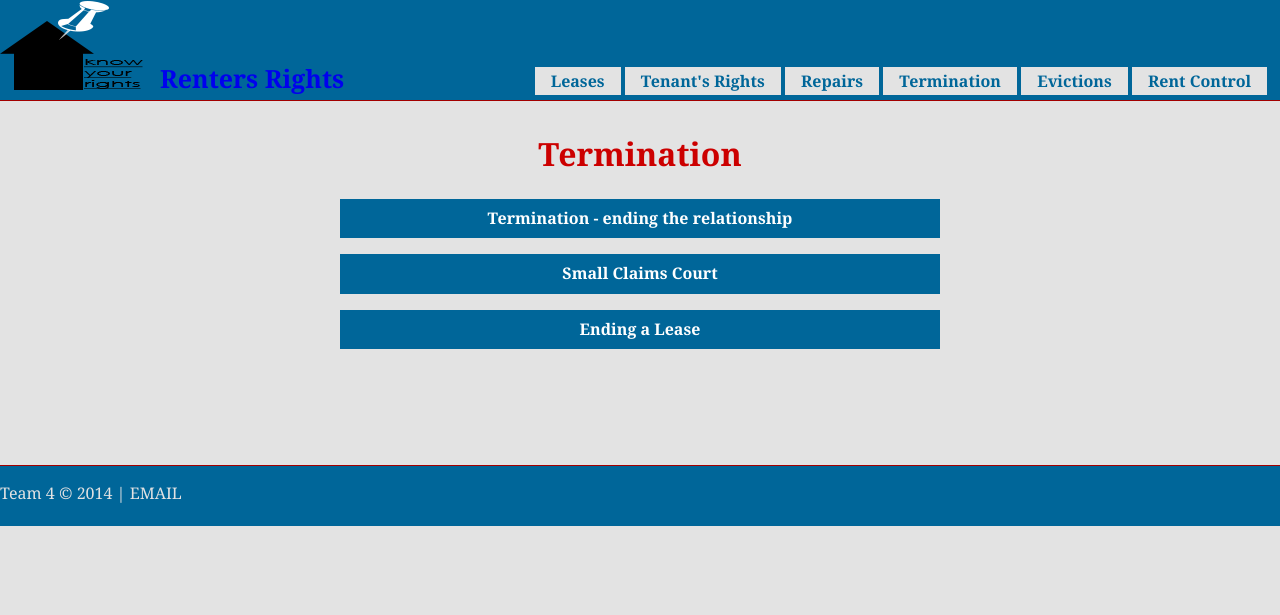
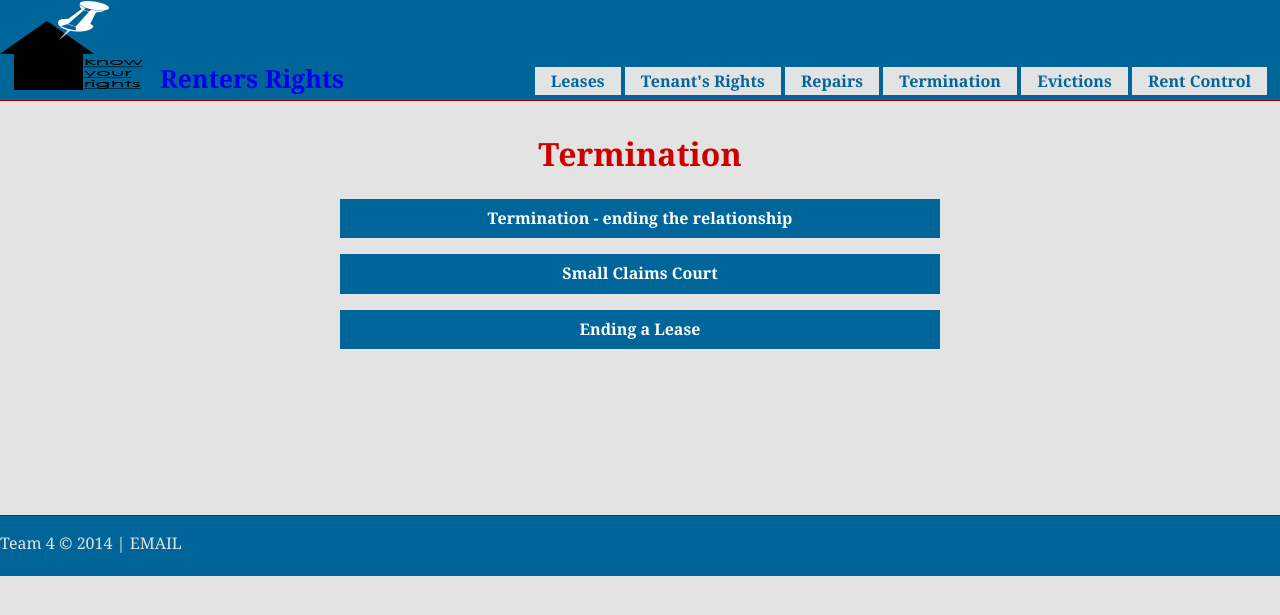
Before and after one commit to iinf362/team4, a Jekyll site: the page built from termination.html, in a window 1280 px wide. Shown: the top 615 px of the page. Built offline with Jekyll 4.4.1, drawn with Linux system fonts in a browser that asks for light colours; nearby versions of some CDN libraries.

Commit message:
fixed footer

```diff
--- a/css/main.css
+++ b/css/main.css
@@ -184,6 +184,9 @@ p {
 	padding-top: 110px;
 }
 
+#term {
+	padding-bottom: 50px;
+}
 .container h1, h2, h3 {
 	color: #c00;
 	text-align: center;
--- a/termination.html
+++ b/termination.html
@@ -6,7 +6,7 @@ layout: default
 <!--Main Content Divs wih Latin content will display CSS-->
 
 <div class="container">
-        <div class="content">
+        <div class="content" id="term">
         	<h1>Termination</h1>
         	<div class="drops">
    <div class="drop">
```
